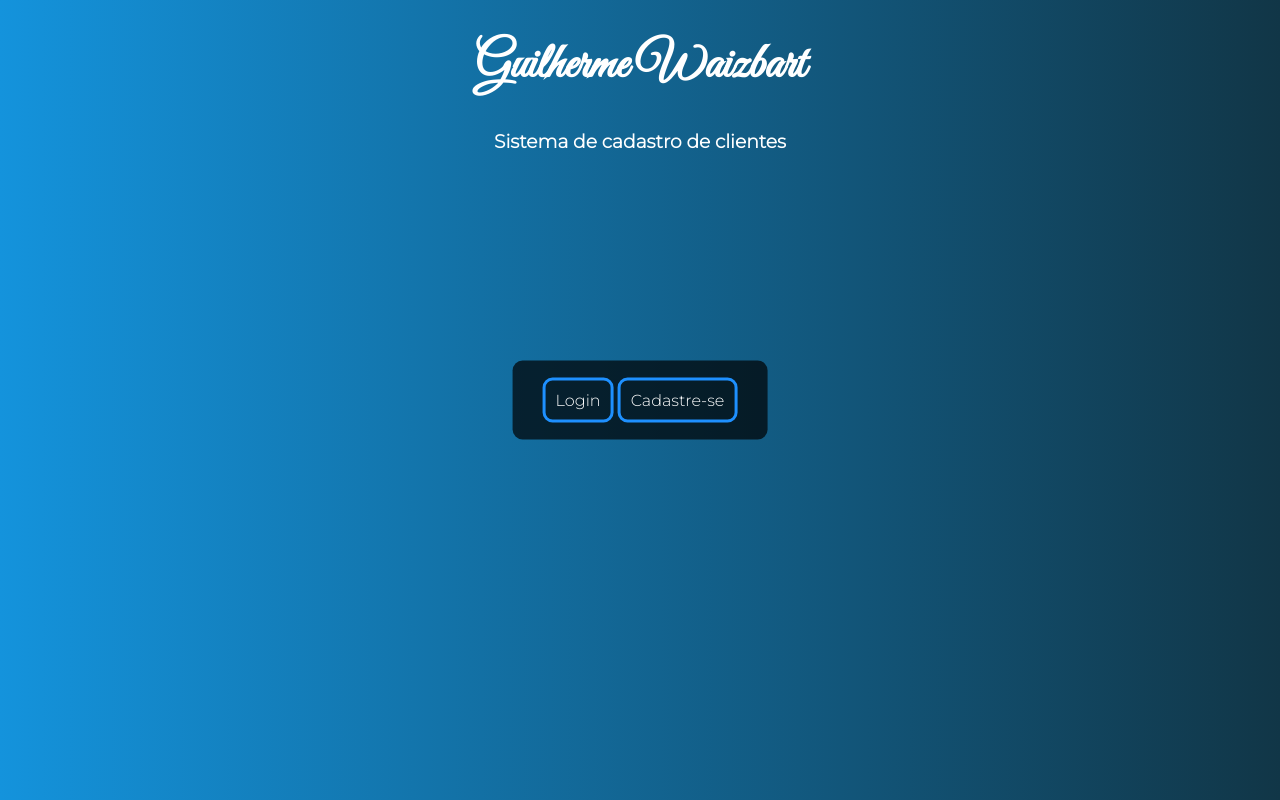
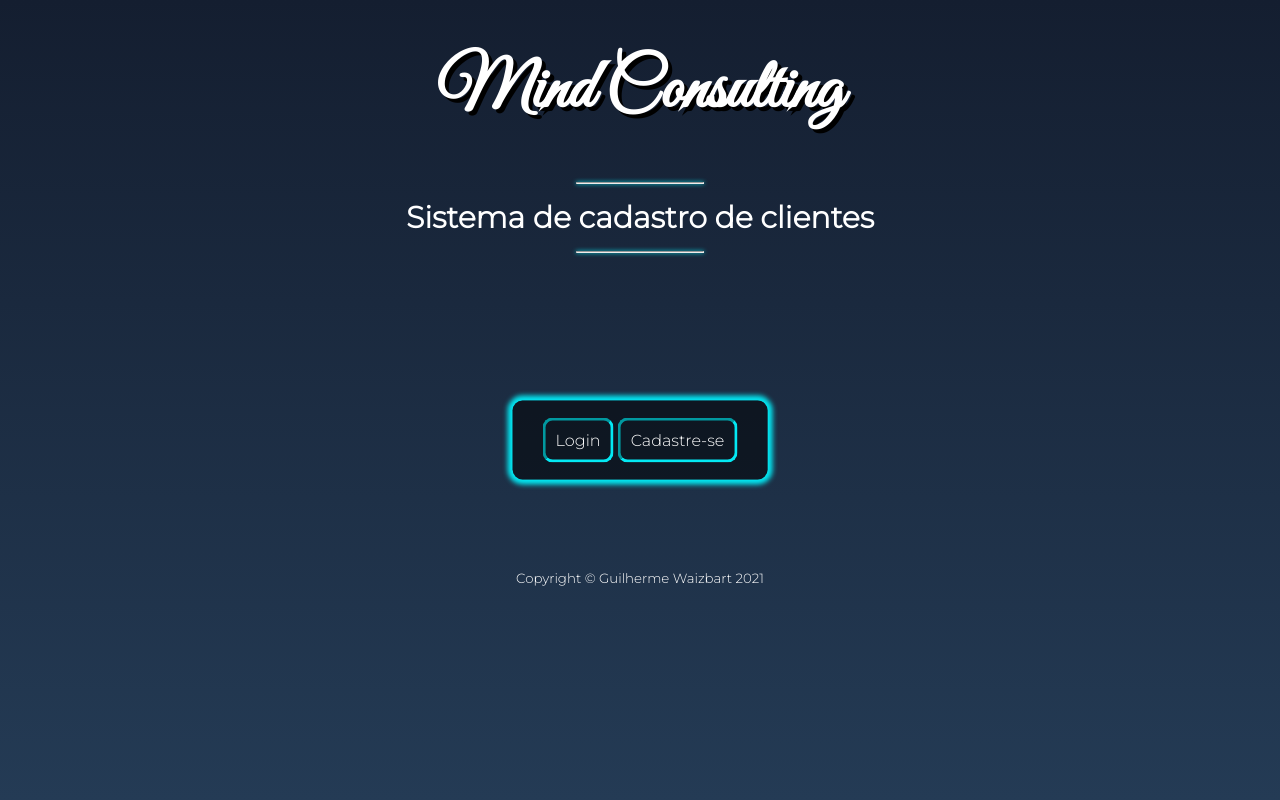
Before and after one commit to waizbart/Case-Mind-Consulting, a PHP site: page /home.php in a window 1280 px wide. Run offline with PHP 8.4, Linux system fonts and the light colour scheme.

Commit message:
Código sistema

```diff
--- a/home.php
+++ b/home.php
@@ -7,44 +7,61 @@
     <link href="https://fonts.googleapis.com/css2?family=Great+Vibes&family=Montserrat:wght@300&display=swap" rel="stylesheet">
     <title>Site Empresa</title>
     <style>
+        html{
+            height: 100%;
+        }
         body{
             font-family: 'Montserrat', sans-serif;
-            background-image: linear-gradient(to right, rgb(20, 147, 220), rgb(17, 54, 71));
+            background-image: linear-gradient(#141e30, #243b55);
             text-align: center;
             color: white;
         }
         .box{
             position: absolute;
-            top: 50%;
+            top: 55%;
             left: 50%;
             transform: translate(-50%, -50%);
-            background-color: rgba(0, 0, 0, 0.7);
+            background-color: rgba(0, 0, 0, 0.5);
             padding: 30px;
             border-radius: 10px;
+            box-shadow: 0px 0px 5px 5px #03e9f4;
         }
         h1{
             font-family: 'Great Vibes', cursive;
-            font-size: 50px;
+            font-size: 70px;
+            text-shadow: 4px 4px black;
+        }
+        h3{
+            font-size: 30px;
         }
         a{
             text-decoration: none;
             color: white;
-            border: 3px solid dodgerblue;
+            border: 3px inset #03e9f4;
             border-radius: 10px;
             padding: 10px;
         }
         a:hover{
-            background-color: dodgerblue;
+            background: linear-gradient(to right, #03e9f4, #016469);
             cursor: pointer;
+        }
+        .copy{
+            transform: translate(0%, 1500%);
+        }
+        hr{
+            box-shadow: 0px 0px 4px #03e9f4;
         }
     </style>
 </head>
 <body>
-    <h1>Guilherme Waizbart</h1>
-    <h3>Sistema de cadastro de clientes</h3>
+    <h1>Mind Consulting</h1>
+    <h3><hr width="10%">Sistema de cadastro de clientes<hr width="10%"></h3>
     <div class="box">
         <a href="login.php">Login</a>
         <a href="cadastro.php">Cadastre-se</a>
     </div>
+    <div class="copy">
+        <small>Copyright &copy; Guilherme Waizbart 2021</small>
+    </div>
 </body>
 </html>
--- a/saveEdit.php
+++ b/saveEdit.php
@@ -29,5 +29,6 @@
         {
             header('Location: tela_admin.php');
         }
+    }
 
 ?>
--- a/testLogin.php
+++ b/testLogin.php
@@ -23,7 +23,7 @@
         {
             unset($_SESSION['email_cpf']);
             unset($_SESSION['senha']);
-            //header('Location: login.php');
+            header('Location: login.php');
         }
         else{
             $_SESSION['email_cpf'] = $email_cpf;
```
Also changed, not shown: cadastro.php (+11 -8 lines), edit.php (+12 -9 lines), login.php (+20 -9 lines), tela_admin.php (+7 -1 lines), tela_comum.php (+7 -1 lines).
